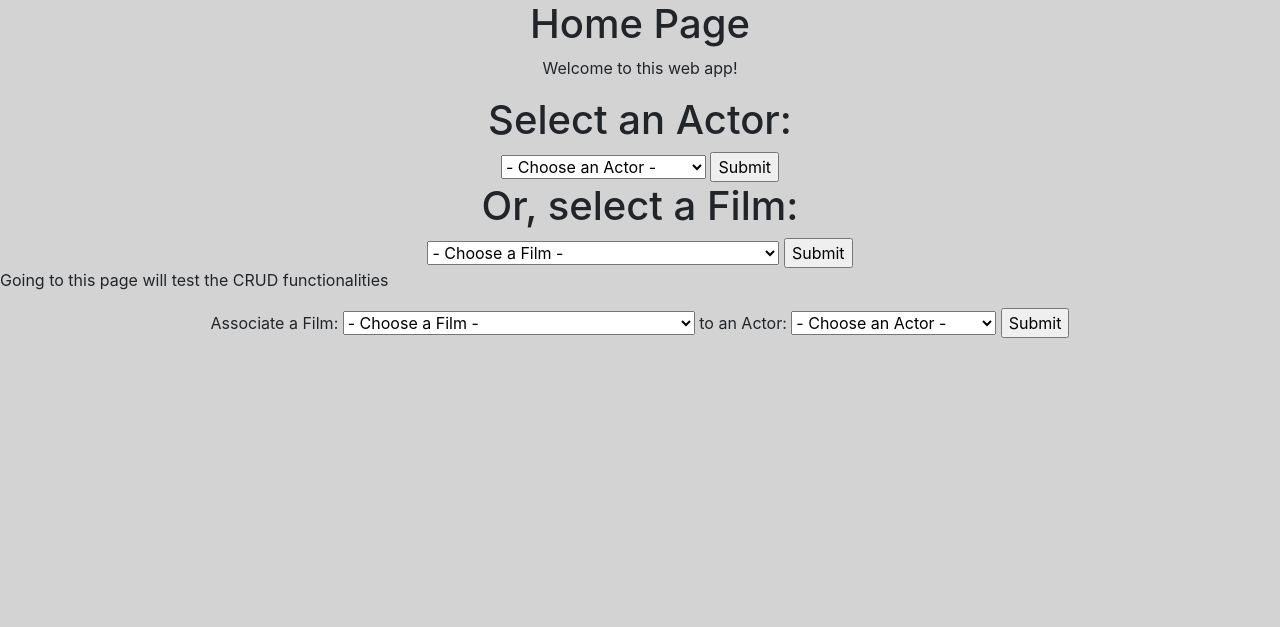
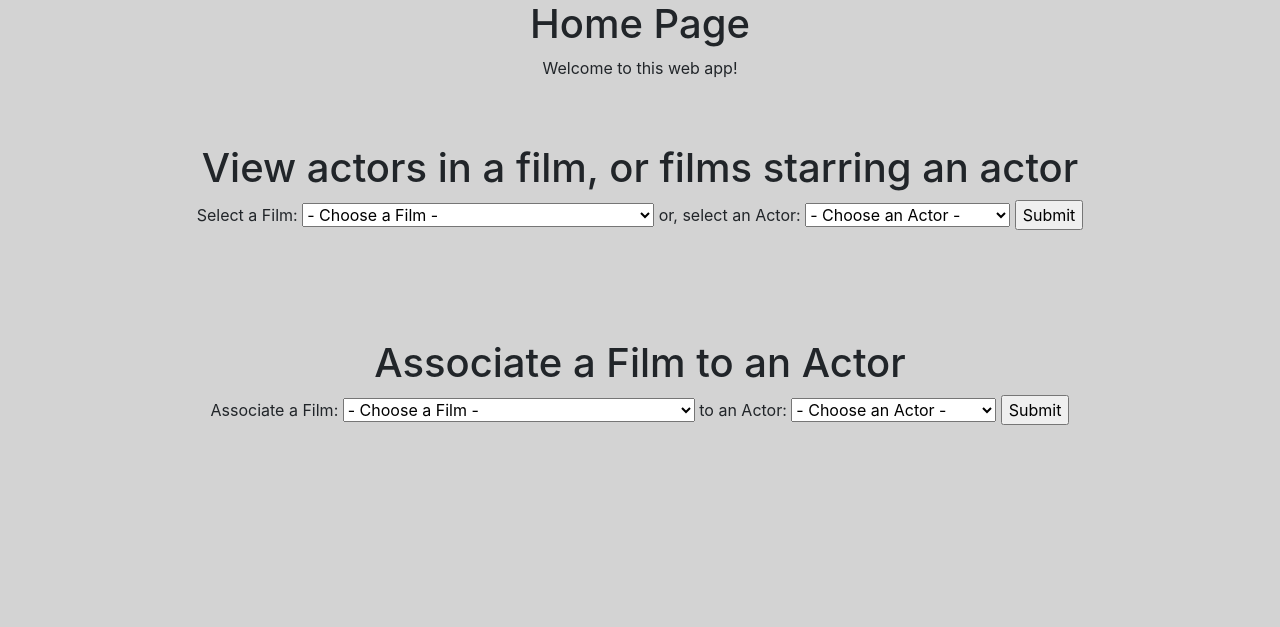
Before and after one commit to TDCole21/QA-SFIA1, a Flask app: page / in a window 1280 px wide. Shown: the part 56-683 px from the top of the page. Run offline with Flask 2, Linux system fonts and the light colour scheme; data comes from the database, SQL or seed files in the repository; some libraries are stand-ins or nearby versions.

Commit message:
remote work

```diff
--- a/app.py
+++ b/app.py
@@ -44,73 +44,57 @@
     return render_template("index.html", name="Home", actorselection=actorselection, filmselection=filmselection)
 
 
-@app.route('/home/actors/search', methods=['GET', 'POST']) # Delete function
-def actors_search():
+@app.route('/home/search', methods=['GET', 'POST']) # Delete function
+def actor_film_search():
     if request.method == "POST":
         details=request.form
-        actors=details['actors']
-        if actors != "- Choose an Actor -":
+        films=details['filmname']
+        actors=details['actorname']
+
+        cur = mysql.connection.cursor()
+        cur.execute("SELECT * FROM Films")
+        mysql.connection.commit()
+        filmnames = cur.fetchall() #built in function to return a tuple, list or dictionary
+        cur.execute("SELECT * FROM Actors")
+        mysql.connection.commit()
+        actornames = cur.fetchall() #built in function to return a tuple, list or dictionary
+        cur.close()
+
+        actorchoice = []
+        filmchoice = []
+        actorselection = []
+        filmselection = []
+
+        for row in actornames:
+            actorselection.append(row) #adding each row from the database into a newly created list, info
+
+        for row in filmnames:
+            filmselection.append(row) #adding each row from the database into a newly created list, info
+
+        if films != "- Choose a Film -" and actors == "- Choose an Actor -":
+            cur = mysql.connection.cursor()
+            cur.execute("select Actor_Name from Actors where Actor_ID in (select ActorID from Film_Actor where FilmID=(SELECT Film_ID from Films WHERE Film_Name=(%s)))", [films])
+            mysql.connection.commit()
+            selectactornames = cur.fetchall() #built in function to return a tuple, list or dictionary
+            cur.close()
+
+            for row in selectactornames:
+                actorchoice.append(row) #adding each row from the database into a newly created list, info
+
+            return render_template("index.html", name="Home", film="Actors starring in "+films+":", actorchoice=actorchoice, actorselection=actorselection, filmselection=filmselection)
+
+        elif films == "- Choose a Film -" and actors != "- Choose an Actor -":
             cur = mysql.connection.cursor()
             cur.execute("select Film_Name from Films where Film_ID in (select FilmID from Film_Actor where ActorID=(SELECT Actor_ID from Actors WHERE Actor_Name=(%s)))", [actors])
             mysql.connection.commit()
             selectfilmnames = cur.fetchall() #built in function to return a tuple, list or dictionary
-            cur.execute("SELECT * FROM Actors")
-            mysql.connection.commit()
-            actornames = cur.fetchall() #built in function to return a tuple, list or dictionary
-            cur.execute("SELECT * FROM Films")
-            mysql.connection.commit()
-            filmnames = cur.fetchall() #built in function to return a tuple, list or dictionary
             cur.close()
-
-            filmchoice = []
-            filmselection = []
-            actorselection = []
 
             for row in selectfilmnames:
                 filmchoice.append(row) #adding each row from the database into a newly created list, info
 
-            for row in filmnames:
-                filmselection.append(row) #adding each row from the database into a newly created list, info
+            return render_template("index.html", name="Home", actor="Films starring "+actors+":", filmchoice=filmchoice, actorselection=actorselection, filmselection=filmselection)
 
-            for row in actornames:
-                actorselection.append(row) #adding each row from the database into a newly created list, info
-
-            return render_template("index.html", name="Home", actor="Films starring "+actors+":", filmchoice=filmchoice, actorselection=actorselection, filmselection=filmselection)
-    return redirect(url_for('home'))
-
-
-@app.route('/home/films/search', methods=['GET', 'POST']) # Delete function
-def films_search():
-    if request.method == "POST":
-        details=request.form
-        films=details['films']
-        if films != "- Choose a Film -":
-            cur = mysql.connection.cursor()
-            cur.execute("select Actor_Name from Actors where Actor_ID in (select ActorID from Film_Actor where FilmID=(SELECT Film_ID from Films WHERE Film_Name=(%s)))", [films])
-            mysql.connection.commit()
-            selectactornames = cur.fetchall() #built in function to return a tuple, list or dictionary
-            cur.execute("SELECT * FROM Films")
-            mysql.connection.commit()
-            filmnames = cur.fetchall() #built in function to return a tuple, list or dictionary
-            cur.execute("SELECT * FROM Actors")
-            mysql.connection.commit()
-            actornames = cur.fetchall() #built in function to return a tuple, list or dictionary
-            cur.close()
-
-            actorchoice = []
-            actorselection = []
-            filmselection = []
-
-            for row in selectactornames:
-                actorchoice.append(row) #adding each row from the database into a newly created list, info
-
-            for row in actornames:
-                actorselection.append(row) #adding each row from the database into a newly created list, info
-
-            for row in filmnames:
-                filmselection.append(row) #adding each row from the database into a newly created list, info
-
-            return render_template("index.html", name="Home", film="Actors starring in "+films+":", actorchoice=actorchoice, actorselection=actorselection, filmselection=filmselection)
     return redirect(url_for('home'))
 
 
@@ -150,6 +134,20 @@
 
             return render_template("index.html", name="Home", film="Actors starring in "+films+":", actorchoice=actorchoice, actorselection=actorselection, filmselection=filmselection)
     return redirect(url_for('home'))
+
+
+@app.route('/home/actor/dissociate', methods=['GET', 'POST']) # Delete function
+def actors_dissociate():
+    if request.method == "POST":
+        details=request.form
+        actors=details['actors']
+        if actors != "- Choose an Actor -":
+            cur=mysql.connection.cursor()
+            cur.execute("DELETE Actors, Film_Actor FROM Actors INNER JOIN Film_Actor ON Actors.Actor_ID = Film_Actor.ActorID WHERE Actors.Actor_Name=(%s)", [actors])
+            mysql.connection.commit()
+            cur.close()
+
+    return redirect(url_for('actors'))
 
 
 
--- a/templates/actors.html
+++ b/templates/actors.html
@@ -9,7 +9,7 @@
 <form method="POST" action="{{ url_for('actors_create') }}">
     <center>
     <H1>Add an Actor:</H1>
-    Name <input type = "text" name= "name" />
+    <input type = "text" name= "name" />
     <input type = "submit">
     </center>
 </form>
--- a/templates/films.html
+++ b/templates/films.html
@@ -9,7 +9,7 @@
 <form method="POST" action="{{ url_for('films_create') }}">
     <center>
     <H1>Add a Film:</H1>
-    Name <input type = "text" name= "name" />
+    <input type = "text" name= "name" />
     <input type = "submit">
     </center>
 </form>
--- a/templates/index.html
+++ b/templates/index.html
@@ -5,36 +5,30 @@
 <h1 align="center">{{name}} Page</h1>
 <p align="center">Welcome to this web app!</p>
 
-<form method="POST" action="{{url_for('actors_search')}}">
-    <!-- Activity <input type = "text" name= "activ" /> <br> -->
+<br><br>
+
+<form method="POST" action="{{ url_for('actor_film_search') }}">
     <center>
-    <H1>Select an Actor:</H1>
-        <select name= "actors">
-            <option >- Choose an Actor -</option>
-        {%for i in actorselection%}
-            <option >{{ i[1] }}</option>
-        {%endfor%}
-        </select>
+    <H1>View actors in a film, or films starring an actor</H1>
+    <label>Select a Film:</label>
+    <select name= "filmname">
+        <option >- Choose a Film -</option>
+    {%for i in filmselection%}
+        <option >{{ i[1] }}</option>
+    {%endfor%}
+    </select>
+    <label>or, select an Actor:</label>
+    <select name= "actorname">
+        <option >- Choose an Actor -</option>
+    {%for i in actorselection%}
+        <option >{{ i[1] }}</option>
+    {%endfor%}
+    </select>
     <input type = "submit">
     </center>
 </form>
 
-<form method="POST" action="{{url_for('films_search')}}">
-    <!-- Activity <input type = "text" name= "activ" /> <br> -->
-    <center>
-    <H1>Or, select a Film:</H1>
-        <select name= "films">
-            <option >- Choose a Film -</option>
-        {%for i in filmselection%}
-            <option >{{ i[1] }}</option>
-        {%endfor%}
-        </select>
-    <input type = "submit">
-    </center>
-</form>
-
-
-<p>Going to this page will test the CRUD functionalities</p>
+<br><br>
 
 <H2>{{actor}}</H2>
 {% for i in filmchoice %}
@@ -46,10 +40,11 @@
 <li><a>{{i[0]}}</a></li>  <!-- i.ID if used a dictionary instead of a list -->
 {% endfor %}
 
-
+<br><br>
 
 <form method="POST" action="{{ url_for('actor_film_associate') }}">
     <center>
+    <H1>Associate a Film to an Actor</H1>
     <label>Associate a Film:</label>
     <select name= "filmname">
         <option >- Choose a Film -</option>
@@ -70,5 +65,6 @@
 
 
 
+
 </div>
 {%endblock%}
```
Also changed, not shown: data/database.sql (+7 -26 lines), data/play.sql (added, +33 -0 lines), test/testing.py (added, +14 -0 lines), 3 other files.
